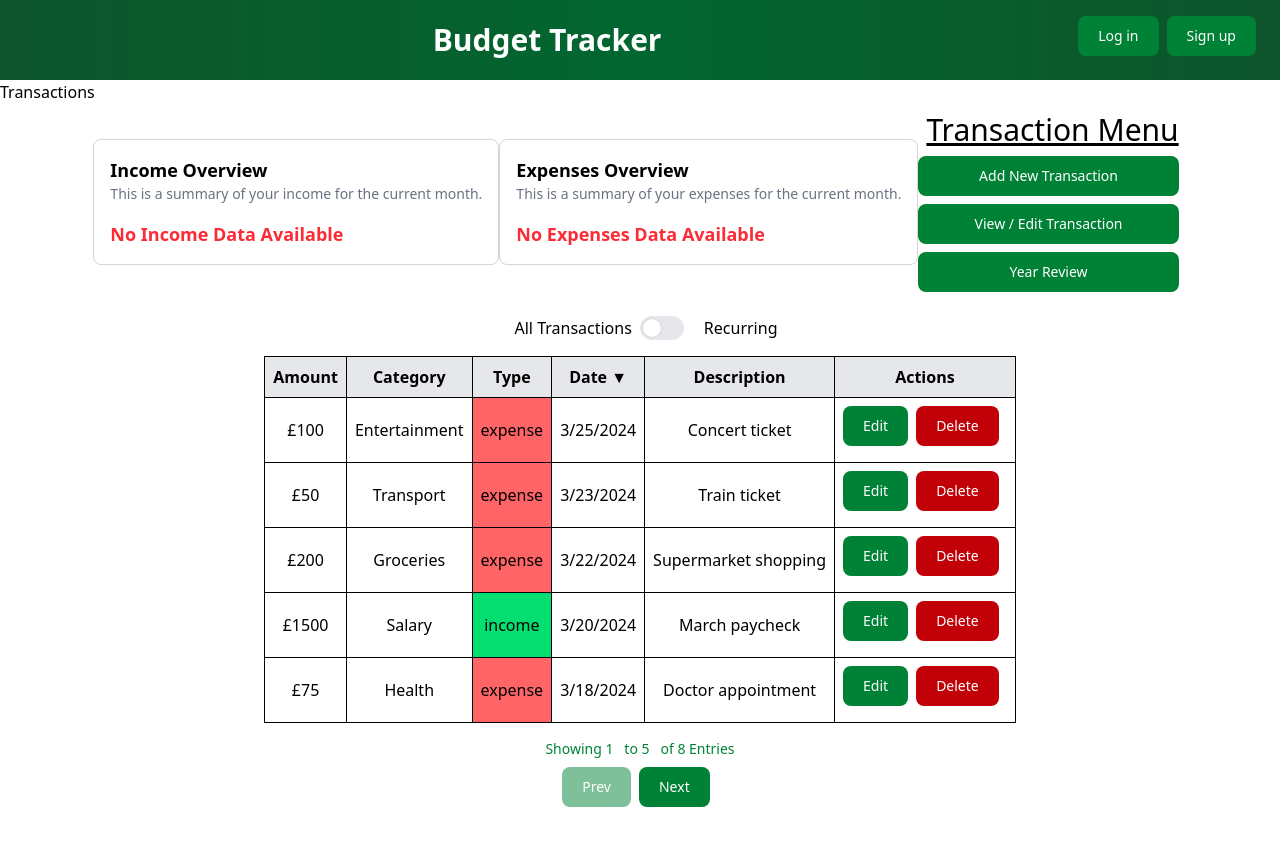
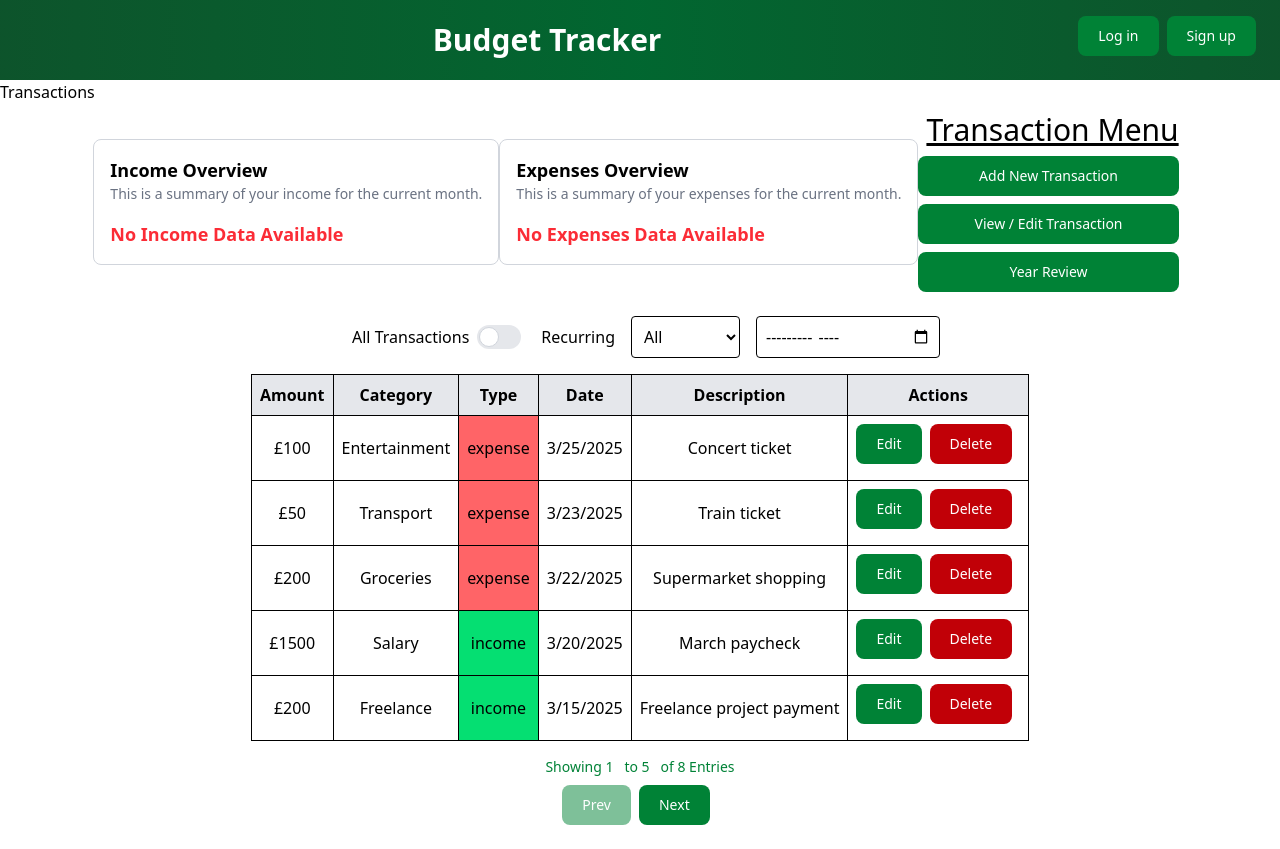
Before and after one commit to Avanguy/Budget-Tracker, a React (Vite) app: page /transactions in a window 1280 px wide. Built offline with nearby package versions, Linux system fonts and the light colour scheme.

Commit message:
enhance EditTransaction component: add filters for transaction type and month, update test data dates, and improve UI layout

```diff
--- a/src/client/component/EditTransaction.jsx
+++ b/src/client/component/EditTransaction.jsx
@@ -1,14 +1,14 @@
 import React, { useState, useEffect } from 'react';
 
 const testData = [
-    { id: "1", amount: 1500, category: "Salary", type: "income", date: "2024-03-20", description: "March paycheck", recurring: true, recurrenceFrequency: "Monthly" },
-    { id: "2", amount: 200, category: "Groceries", type: "expense", date: "2024-03-22", description: "Supermarket shopping", recurring: false },
-    { id: "3", amount: 50, category: "Transport", type: "expense", date: "2024-03-23", description: "Train ticket", recurring: false },
-    { id: "4", amount: 100, category: "Entertainment", type: "expense", date: "2024-03-25", description: "Concert ticket", recurring: false },
-    { id: "5", amount: 60, category: "Subscription", type: "expense", date: "2024-03-01", description: "Netflix & Spotify", recurring: true, recurrenceFrequency: "Monthly" },
-    { id: "6", amount: 200, category: "Freelance", type: "income", date: "2024-03-15", description: "Freelance project payment", recurring: false },
-    { id: "7", amount: 500, category: "Investment", type: "income", date: "2024-03-10", description: "Stock dividends", recurring: false },
-    { id: "8", amount: 75, category: "Health", type: "expense", date: "2024-03-18", description: "Doctor appointment", recurring: false }
+    { id: "1", amount: 1500, category: "Salary", type: "income", date: "2025-03-20", description: "March paycheck", recurring: true, recurrenceFrequency: "Monthly" },
+    { id: "2", amount: 200, category: "Groceries", type: "expense", date: "2025-03-22", description: "Supermarket shopping", recurring: false },
+    { id: "3", amount: 50, category: "Transport", type: "expense", date: "2025-03-23", description: "Train ticket", recurring: false },
+    { id: "4", amount: 100, category: "Entertainment", type: "expense", date: "2025-03-25", description: "Concert ticket", recurring: false },
+    { id: "5", amount: 60, category: "Subscription", type: "expense", date: "2025-03-01", description: "Netflix & Spotify", recurring: true, recurrenceFrequency: "Monthly" },
+    { id: "6", amount: 200, category: "Freelance", type: "income", date: "2025-03-15", description: "Freelance project payment", recurring: false },
+    { id: "7", amount: 500, category: "Investment", type: "income", date: "2025-03-10", description: "Stock dividends", recurring: false },
+    { id: "8", amount: 75, category: "Health", type: "expense", date: "2025-02-18", description: "Doctor appointment", recurring: false }
 ];
 
 const EditTransaction = () => {
@@ -16,50 +16,31 @@ const EditTransaction = () => {
     const [currentPage, setCurrentPage] = useState(1);
     const transactionsPerPage = 5;
     const [showRecurringOnly, setShowRecurringOnly] = useState(false);
-    const filteredTransactions = showRecurringOnly
-    ? transactions.filter((t) => t.recurring)
-    : transactions;
+    const [filterType, setFilterType] = useState("all");
+    const [selectedMonth, setSelectedMonth] = useState("");
 
-    const totalPages = Math.ceil(filteredTransactions.length / transactionsPerPage);
-    const [sortConfig, setSortConfig] = useState({ key: "date", direction: "desc" });
-
-    // Sort transactions by default on mount
     useEffect(() => {
         const sortedData = [...testData].sort((a, b) => new Date(b.date) - new Date(a.date));
         setTransactions(sortedData);
     }, []);
 
-    const sortTransactions = (key) => {
-        let direction = "asc";
-        if (sortConfig.key === key && sortConfig.direction === "asc") {
-            direction = "desc";
-        } else if (sortConfig.key === key && sortConfig.direction === "desc") {
-            direction = "asc";
-        }
-
-        const sortedData = [...transactions].sort((a, b) => {
-            const valueA = key === "date" ? new Date(a[key]) : key === "amount" ? Number(a[key]) : a[key];
-            const valueB = key === "date" ? new Date(b[key]) : key === "amount" ? Number(b[key]) : b[key];
-
-            if (valueA < valueB) return direction === "asc" ? -1 : 1;
-            if (valueA > valueB) return direction === "asc" ? 1 : -1;
-            return 0;
+    const filteredTransactions = transactions.filter((t) => {
+        const matchesRecurring = showRecurringOnly ? t.recurring : true;
+        const matchesType = filterType === "all" || t.type === filterType;
+        const matchesMonth = selectedMonth ? new Date(t.date).toISOString().slice(0, 7) === selectedMonth : true;
+        return matchesRecurring && matchesType && matchesMonth;
     });
 
-        setSortConfig({ key, direction });
-        setTransactions(sortedData);
-    };
-
-    const displayedTransactions = filteredTransactions.slice(
-        (currentPage - 1) * transactionsPerPage,
-        currentPage * transactionsPerPage
-    );
+    const totalPages = Math.ceil(filteredTransactions.length / transactionsPerPage);
+    const displayedTransactions = filteredTransactions.slice((currentPage - 1) * transactionsPerPage, currentPage * transactionsPerPage);
 
     return (
         <div>
-            <div className='mb-4 flex justify-center items-center'>
+            {/* Filters Section */}
+            <div className="mb-4 flex justify-center items-center gap-4">
+                {/* Recurring Filter Toggle */}
                 <label className="inline-flex items-center cursor-pointer">
-                    <span className="ms-3 ">All Transactions</span>
+                    <span className="ms-3">All Transactions</span>
                     <input
                         type="checkbox"
                         className="sr-only peer"
@@ -71,26 +52,39 @@ const EditTransaction = () => {
                                     rtl:peer-checked:after:-translate-x-full peer-checked:after:border-white
                                     after:content-[''] after:absolute after:top-[2px] after:start-[2px] after:bg-white
                                     after:border-gray-300 after:border after:rounded-full after:h-5 after:w-5 after:transition-all
-                                    dark:border-gray-600 peer-checked:bg-green-600 dark:peer-checked:bg-green-600 mr-2 ml-2">
+                                    dark:border-gray-600 peer-checked:bg-green-600 dark:peer-checked:bg-green-600 mx-2">
                     </div>
                     <span className="ms-3">Recurring</span>
                 </label>
+
+                {/* Transaction Type Filter */}
+                <select
+                    className="border p-2 rounded"
+                    value={filterType}
+                    onChange={(e) => setFilterType(e.target.value)}
+                >
+                    <option value="all">All</option>
+                    <option value="income">Income</option>
+                    <option value="expense">Expenses</option>
+                </select>
+
+                {/* Month Filter */}
+                <input
+                    type="month"
+                    className="border p-2 rounded"
+                    value={selectedMonth}
+                    onChange={(e) => setSelectedMonth(e.target.value)}
+                />
             </div>
+
+            {/* Table */}
             <table className="w-full border-collapse border border-gray-300">
                 <thead>
                     <tr className="bg-gray-200">
-                        <th className="border p-2 cursor-pointer" onClick={() => sortTransactions("amount")}>
-                            Amount {sortConfig.key === "amount" ? (sortConfig.direction === "asc" ? "▲" : "▼") : ""}
-                        </th>
-                        <th className="border p-2 cursor-pointer" onClick={() => sortTransactions("category")}>
-                            Category {sortConfig.key === "category" ? (sortConfig.direction === "asc" ? "▲" : "▼") : ""}
-                        </th>
-                        <th className="border p-2 cursor-pointer" onClick={() => sortTransactions("type")}>
-                            Type {sortConfig.key === "type" ? (sortConfig.direction === "asc" ? "▲" : "▼") : ""}
-                        </th>
-                        <th className="border p-2 cursor-pointer" onClick={() => sortTransactions("date")}>
-                            Date {sortConfig.key === "date" ? (sortConfig.direction === "asc" ? "▲" : "▼") : ""}
-                        </th>
+                        <th className="border p-2">Amount</th>
+                        <th className="border p-2">Category</th>
+                        <th className="border p-2">Type</th>
+                        <th className="border p-2">Date</th>
                         <th className="border p-2">Description</th>
                         <th className="border p-2">Actions</th>
                     </tr>
@@ -114,13 +108,13 @@ const EditTransaction = () => {
                 </tbody>
             </table>
 
+            {/* Pagination */}
             <div className="flex flex-col items-center mt-4">
                 <span className="text-sm text-green-700">
                     Showing {Math.min((currentPage - 1) * transactionsPerPage + 1, filteredTransactions.length)} &nbsp;
                     to {Math.min(currentPage * transactionsPerPage, filteredTransactions.length)} &nbsp;
                     of {filteredTransactions.length} Entries
                 </span>
-
 
                 <div className="inline-flex mt-2">
                     <button
```
Lines whose indentation alone changed are shown as unchanged.
